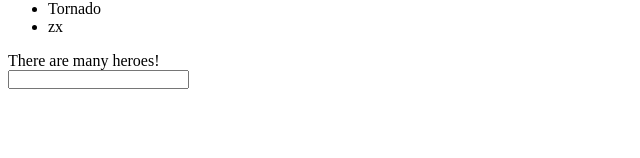
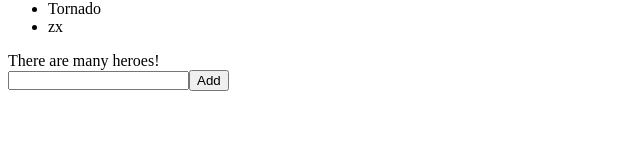
Before and after one commit to 895252509/Angular4-Lession, an Angular app: page / in a window 1280 px wide. Shown: the part 142-300 px from the top of the page, without its empty margins (0-640 px from the left). Built offline with nearby package versions, Linux system fonts and the light colour scheme.

Commit message:
用户输入已实现

```diff
--- a/src/app/app.component.html
+++ b/src/app/app.component.html
@@ -5,3 +5,5 @@
     <li *ngFor="let hero of heroes">{{hero.name}}</li>
 </ul>
 <p *ngIf="heroes.length > 3">There are many heroes!</p>
+<input #newHero (keyup.enter)="addHero(newHero.value)" (blur)="addHero(newHero.value);newHero.value=''">
+<button (click)="addHero(newHero.value)">Add</button>
--- a/src/app/app.component.ts
+++ b/src/app/app.component.ts
@@ -15,22 +15,36 @@ export class AppComponent {
         new Hero(11,'zx')
     ];
     myHero = this.heroes[0];
+
+    addHero(v:string){
+        if(v === null || v === '')
+            return;
+        var newHero = new Hero(1,v);
+        this.heroes.push(newHero);
+    }
 }
 
 
 @Component({
     selector: 'app-input',
     template : `
-        <input (keyup)="onKey($event)" />
-        <p>{{values}}</p>
+        <input #box2 (keyup.enter)="onKeyEnter(box2.value)" (keyup)="onKey(box2.value)"/>
+        <button (click)="onBtnDown(box2.value)">Add</button>
+        <p>{{value}}</p>
     `,
+    //绑定事件，过滤Enter事件，使用模板引用变量
     //Url: './app.component.html',
     styleUrls: ['./app.component.css']
 })
 export class InputComponent {
     values = '';
-    onKey(e:any){
-        console.log(this);
-        this.values+= e.target.value+' | ';
+    value = '';
+    onKey(v:string){
+        this.values = v;
+    }
+    onKeyEnter(v:string){ this.value= this.values}
+    onBtnDown(v:string){
+        var newHero = new Hero(1,v);
+
     }
 }
--- a/src/app/app.module.ts
+++ b/src/app/app.module.ts
@@ -16,6 +16,6 @@ import { AppComponent,InputComponent } from './app.component';
         HttpModule
     ],
     providers: [ ],
-    bootstrap: [ AppComponent,InputComponent ]
+    bootstrap: [ AppComponent ]
 })
 export class AppModule { }
```
